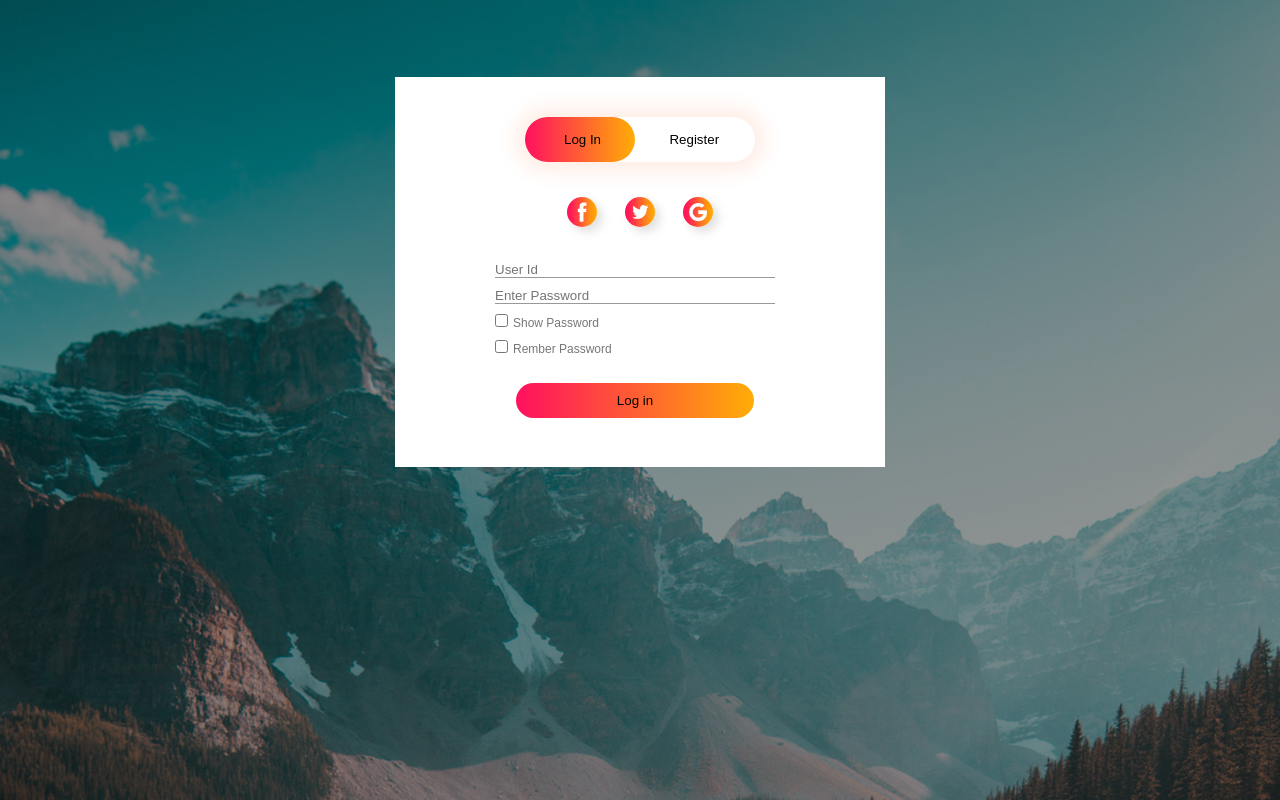
After one commit to waynshang/-Login-Registration-Form-Using-HTML-And-CSS, a Flask app: page /login in a window 1280 px wide. The commit adds this page. Run offline with Flask 2, Linux system fonts and the light colour scheme.

Commit message:
init session

```diff
--- a/server.py
+++ b/server.py
@@ -2,6 +2,28 @@ from flask import Flask, flash, jsonify, redirect, render_template, request, ses
 from flask_session import Session
 app = Flask(__name__)
 
+app.config['SECRET_KEY'] = 'wayeshang'
+
+
 @app.route("/")
 def home():
-  return render_template("index.html")
+  if "user_id" in session:
+    print(session)
+    print(session['user_id'])
+    return render_template("index.html", name = session['user_id'])
+  else:
+    return redirect("/login")
+  return render_template("login.html")
+
+@app.route("/login")
+def login():
+  return render_template("login.html")
+@app.route("/register", methods=["POST"])
+def register():
+  print(request.form.to_dict())
+  for key, value in request.form.to_dict().items():
+    session[key] = value
+  # session["user_name"] = request.form.get("user_name")
+  # session["user_email"] = request.form.get("user_email")
+  # session["user_password"] = request.form.get("user_password")
+  return redirect("/")
--- /dev/null
+++ b/templates/login.html
@@ -0,0 +1,75 @@
+<html>
+  <head>
+    <title>Login And Registration Form</title>
+    <link rel ='stylesheet' href='/static/style.css'>
+  </head>
+  <body>
+    <div class="hero">
+      <div class="form-box">
+        <div class="button-box">
+          <div id="btn"></div>
+          <button type="button" class="toggle-btn" onclick="login()">Log In</button>
+          <button type="button" class="toggle-btn" onclick="register()">Register</button>
+        </div>
+
+        <div class="social-icon">
+          <img src="/static/login-reg-img/fb.png">
+          <img src="/static/login-reg-img/tw.png">
+          <img src="/static/login-reg-img/gp.png">
+        </div>
+        <form id='login' class = "input-group" action="/">
+          <input type ='text' class='input-field' name = "user_id" placeholder="User Id" required>
+          <input type ='password' class='input-field' name = "user_password" placeholder="Enter Password" id="login_password" required>
+          <input type ="checkbox" onclick="showpassword(this)" id ="login_showpassword" class="check-box-password"><span>Show Password</span><br/>
+          <input type ='checkbox' class='check-box'><span>Rember Password</span>
+          <button type ='submit' class='submit-btn' >Log in</button><!--if need submit a form use type= submit-->
+
+        </form>
+
+        <form id = 'register' class = "input-group" action="/register" method="POST">
+          <input type ='text' class='input-field' name = "user_id" placeholder="User Id" required>
+          <input type ='text' class='input-field' name = "user_email" placeholder="Email" required>
+          <input type ='password' class='input-field' name = "user_password" placeholder="Enter Password" id="register_password" reuired>
+          <input type ="checkbox" onclick="showpassword(this)" id ="register_showpassword"  class="check-box-password"><span>Show Password</span><br/>
+          <input type ='checkbox' class='check-box'><span>I agree to the terms & condition</span><br/>
+          <button type ='submit' class='submit-btn'> Register</button>
+
+        </form>
+      </div>
+
+
+    </div>
+    <script>
+      let x = document.getElementById("login")
+      let y = document.getElementById("register")
+      let z = document.getElementById("btn")
+      function register(){
+        x.style.left = '-500px'
+        y.style.left = '100px'
+        z.style.left = '120px'
+      }
+      function login(){
+        x.style.left = '100px'
+        y.style.left = '500px'
+        z.style.left = '0'
+      }
+
+      function showpassword(e) {
+        console.log(e)
+        let x = null
+        switch(e.id){
+          case "login_showpassword":
+            x = document.getElementById("login_password");
+            break;
+          case "register_showpassword":
+            x = document.getElementById("register_password");
+            break;
+        }
+        if (x)  x.type === "password" ? x.type = "text" :  x.type = "password";
+
+      }
+
+    </script>
+
+  </body>
+</html>
```
Also changed, not shown: templates/index.html (+1 -75 lines).
